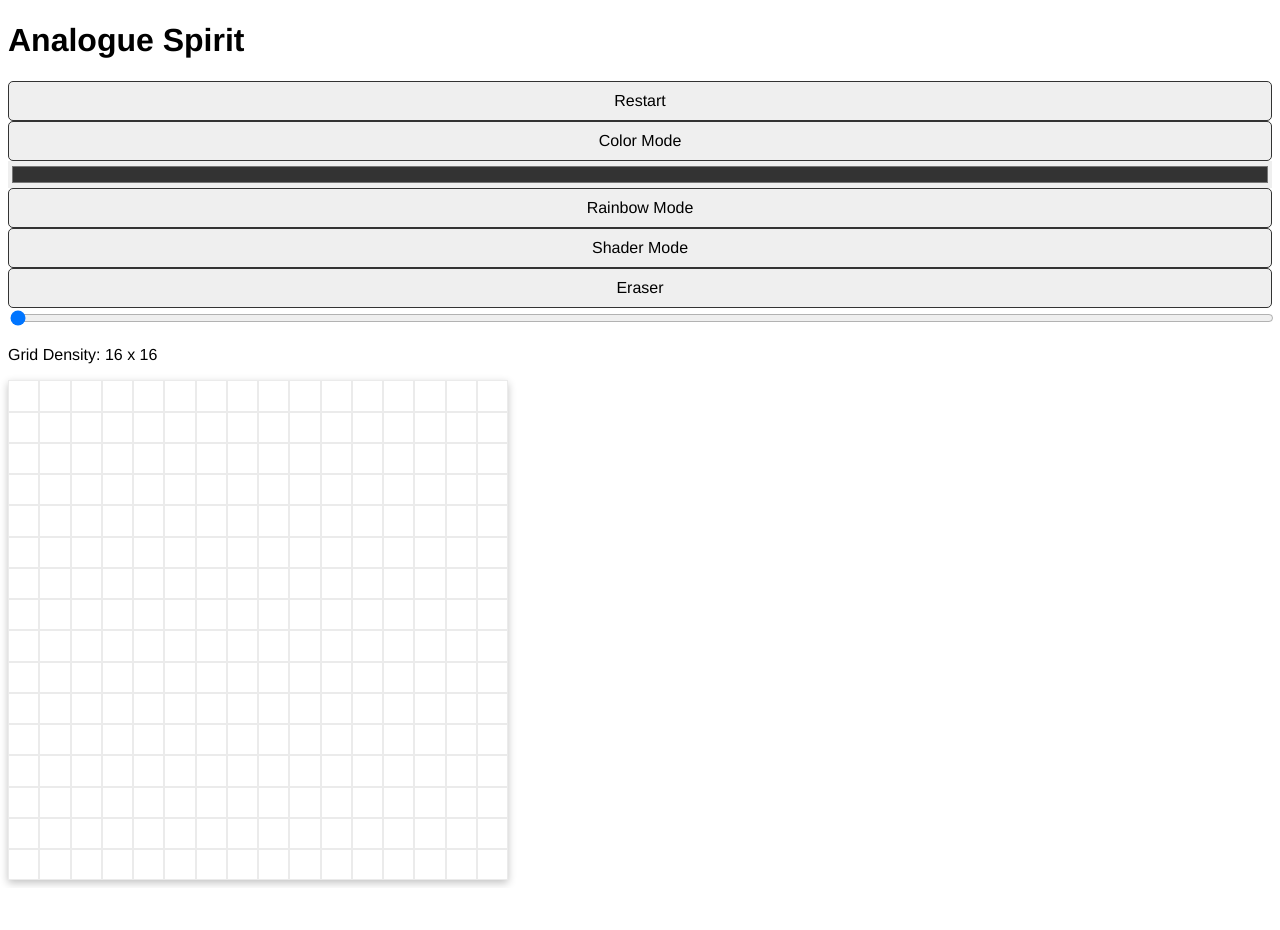
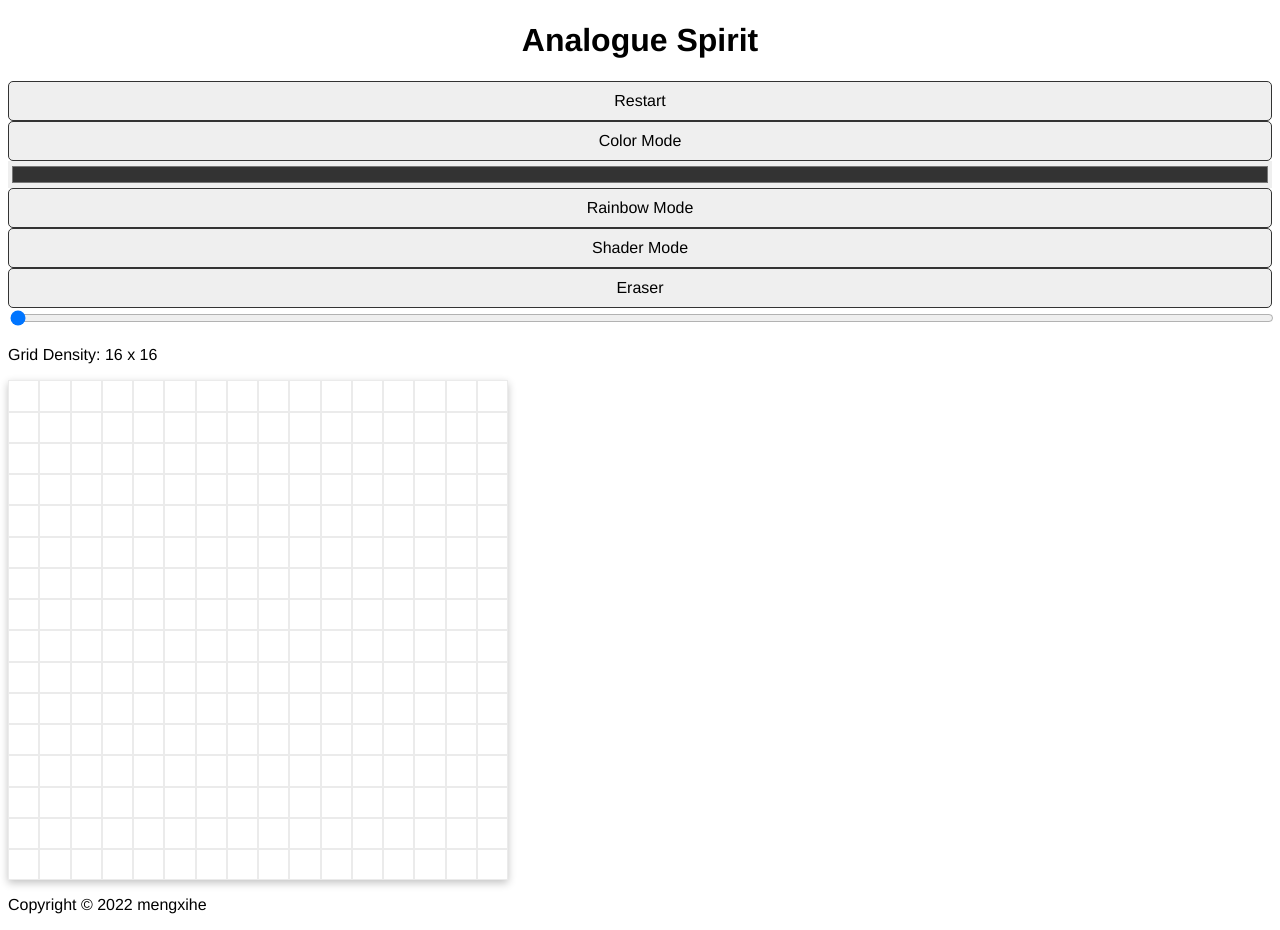
Before and after one commit to mengxihe/AnalogueSpirit, a plain HTML site: page index.html in a window 1280 px wide. Before the commit the page ends 888 px from the top, so only its background shows below. Drawn offline with Linux system fonts and the light colour scheme.

Commit message:
added footer

```diff
--- a/index.html
+++ b/index.html
@@ -9,13 +9,12 @@
 
 </head>
 <body>
+    <h1 id = "title">Analogue Spirit</h1>
     <div id="headers">
-        <h1>Analogue Spirit</h1>
         <button class = "clear">Restart</button>
         <button class = "colorBtn">Color Mode</button>
-        <input id="colorPicker" type="color" value="#333333" />
+        <input id="colorPicker" type="color" value="#333333"/>
         <button class = "rainbowBtn">Rainbow Mode</button>
-
         <button class = "shader">Shader Mode</button>
         <button class = "eraser">Eraser</button>
         <div class = 'density'>
@@ -28,6 +27,18 @@
 
     <div class="container"></div>
 
+    <footer class="footer">
+        <p>
+            Copyright ©
+            <script>
+                document.write(new Date().getFullYear())
+            </script>
+            mengxihe
+        </p>
+        <a href="https://github.com/mengxihe" target="_blank">
+            <i class="fab fa-github"></i></a>
+    </footer>
+
     <script src="script.js"></script>
 </body>
 </html>
--- a/style.css
+++ b/style.css
@@ -8,15 +8,15 @@ body{
     font-family: Helvetica, sans-serif;
 }
 
+#title {
+    text-align: center;
+    line-height: 1.2;
+}
 
 .square {
-
     border:0.2px solid #ebebeb;
 }
 
-h1{
-    line-height: 1.2;
-}
 
 button,
 input {
```
